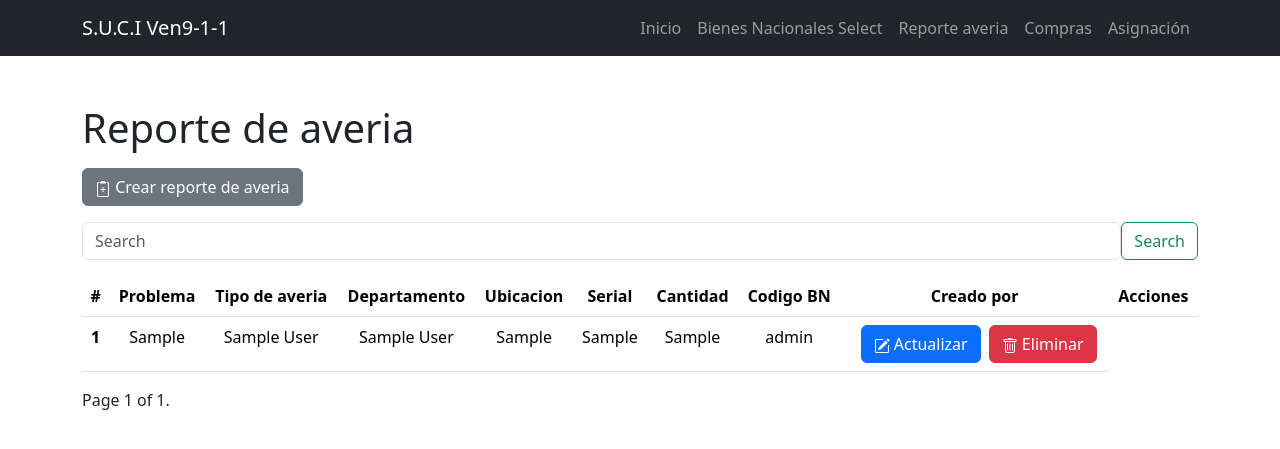
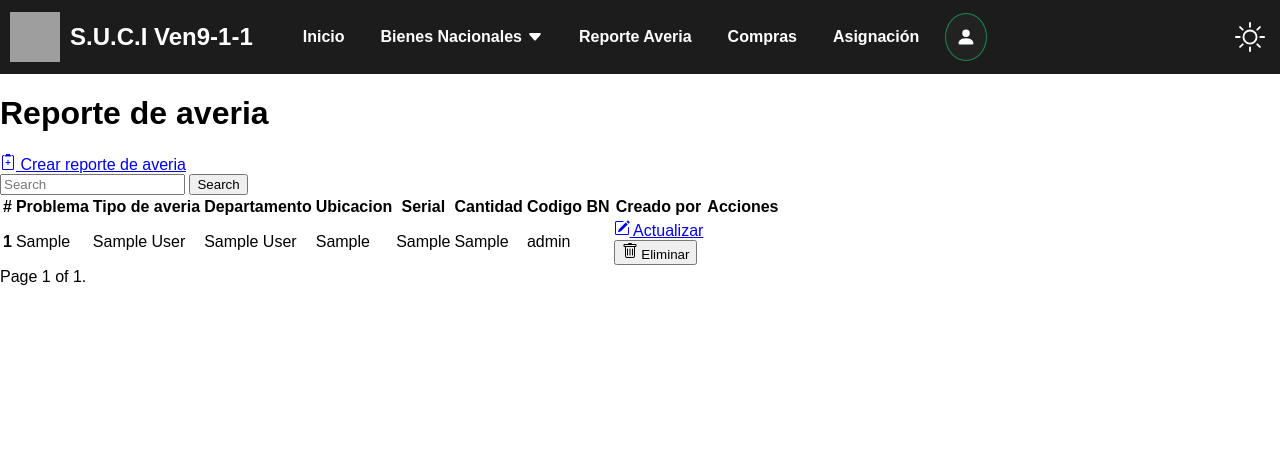
Before and after one commit to esnerf12/django-admin, a Django app: page /bienes/averia in a window 1280 px wide. Shown: the top 449 px of the page. Run offline with Django 5.2, Linux system fonts and the light colour scheme; data comes from the database, SQL or seed files in the repository; tables that the repository leaves empty hold one stand-in row (values such as "Sample post"); grey boxes are pictures that could not be loaded.

Commit message:
css navbar

```diff
--- a/administracion/static/css/main.css
+++ b/administracion/static/css/main.css
@@ -0,0 +1,96 @@
+body {
+    font-family: sans-serif;
+    margin: 0;
+}
+
+nav .grid-container {
+    background: #1c1c1c;
+    color: white;
+    display: grid;
+    grid-template-columns: repeat(3, 1fr);
+    padding: 10px;
+
+    div:first-child {
+        display: flex;
+        justify-content: inherit;
+        align-items: center;
+
+        .navbar-brand {
+            display: flex;
+            justify-content: center;
+            align-items: center;
+            gap: 10px;
+            text-decoration: none;
+            color: white;
+        }
+
+        .navbar-brand img {
+            width: 50px;
+            height: 50px;
+        }
+
+        .navbar-brand span {
+            font-size: 1.5em;
+            font-weight: 700;
+        }
+    }
+
+    div:nth-child(2) {
+        display: flex;
+
+        ul {
+            display: flex;
+            gap: 1em;
+            list-style: none;
+            justify-content: center;
+            align-items: center;
+            margin: 0;
+            padding: 0;
+        }
+
+        ul li a {
+            color: white;
+            font-size: 1em;
+            padding: 1.125em .625em;
+            font-weight: 700;
+            text-decoration: none;
+            white-space: pre;
+        }
+
+        ul li a:hover {
+            color: #198754;
+        }
+
+        ul li:nth-child(2) a {
+            display: flex;
+            justify-content: center;
+            align-items: center;
+            gap: 5px;
+            cursor: pointer;
+        }
+
+        ul li:last-child a {
+            background: #222;
+            width: 20px;
+            height: 10px;
+            display: flex;
+            justify-content: center;
+            align-items: center;
+            border: 0.5px solid #198754;
+            border-radius: 50%;
+            cursor: pointer;
+        }
+    }
+
+    div:nth-child(3) {
+        display: flex;
+        justify-content: end;
+        align-items: center;
+        padding: 5px;
+
+        svg {
+            cursor: pointer;
+        }
+    }
+
+}
--- a/administracion/templates/base.html
+++ b/administracion/templates/base.html
@@ -5,37 +5,32 @@
     <meta charset="UTF-8" />
     <meta name="viewport" content="width=device-width, initial-scale=1.0" />
     <title>S.U.C.I Ven9-1-1 | Gestión Administrativa</title>
-    <link
-      rel="stylesheet"
-      href="https://cdn.jsdelivr.net/npm/bootstrap@5.3.2/dist/css/bootstrap.min.css"
-    />
-    <link rel="stylesheet" href="../static/css/main.css">
+    <link rel="stylesheet" href="{% static 'css/main.css' %}">
   </head>
   <body>
-    <nav class="navbar navbar-expand-lg bg-dark navbar-dark">
-      <div class="container">
-        <a class="navbar-brand" href="#">S.U.C.I Ven9-1-1</a>
-        <button
-          class="navbar-toggler"
-          type="button"
-          data-bs-toggle="collapse"
-          data-bs-target="#navbarNav"
-          aria-controls="navbarNav"
-          aria-expanded="false"
-          aria-label="Toggle navigation"
-        >
-          <span class="navbar-toggler-icon"></span>
-        </button>
-        <div class="collapse navbar-collapse" id="navbarNav">
-          <ul class="navbar-nav ms-auto">
+    <nav>
+      <div class="grid-container">
+        <div>
+          <a class="navbar-brand" href="#">
+            <img src="https://images.squarespace-cdn.com/content/v1/5e0849d5b75e913537ba6e4b/1580072657793-FQHY1078YO7V1B6O3A5C/Target%2BLogo%2B_%2BPictorial%2BLogo%2BExample%2B_%2BMill%2BCreek%2BCreative.png" alt="logo">
+            <span>S.U.C.I Ven9-1-1</span>
+          </a>
+        </div>
+        <div>
+          <ul>
             <li class="nav-item">
               <a class="nav-link" href="/">Inicio</a>
             </li>
             <li class="nav-item">
-              <a class="nav-link" >Bienes Nacionales Select</a>
+              <a class="nav-link" >
+                <span>Bienes Nacionales</span>
+                <svg xmlns="http://www.w3.org/2000/svg" width="16" height="16" fill="currentColor" class="bi bi-caret-down-fill" viewBox="0 0 16 16">
+                  <path d="M7.247 11.14 2.451 5.658C1.885 5.013 2.345 4 3.204 4h9.592a1 1 0 0 1 .753 1.659l-4.796 5.48a1 1 0 0 1-1.506 0z"/>
+                </svg>
+              </a>
             </li>
             <li class="nav-item">
-              <a class="nav-link" href="{% url 'averia' %}">Reporte averia</a>
+              <a class="nav-link" href="{% url 'averia' %}">Reporte Averia</a>
             </li>
             <li class="nav-item">
                 <a class="nav-link" href="{% url 'compra' %}">Compras</a>
@@ -43,7 +38,19 @@
             <li class="nav-item">
                 <a class="nav-link" href="{% url 'asignacion' %}">Asignación</a>
             </li>
+            <li class="nav-item">
+              <a class="nav-link">
+                <svg xmlns="http://www.w3.org/2000/svg" width="30" height="30" fill="currentColor" class="bi bi-person-fill" viewBox="0 0 16 16">
+                  <path d="M3 14s-1 0-1-1 1-4 6-4 6 3 6 4-1 1-1 1zm5-6a3 3 0 1 0 0-6 3 3 0 0 0 0 6"/>
+                </svg>
+              </a>
+            </li>
           </ul>
+        </div>
+        <div>
+          <svg xmlns="http://www.w3.org/2000/svg" width="30" height="30" fill="currentColor" class="bi bi-brightness-high" viewBox="0 0 16 16">
+            <path d="M8 11a3 3 0 1 1 0-6 3 3 0 0 1 0 6m0 1a4 4 0 1 0 0-8 4 4 0 0 0 0 8M8 0a.5.5 0 0 1 .5.5v2a.5.5 0 0 1-1 0v-2A.5.5 0 0 1 8 0m0 13a.5.5 0 0 1 .5.5v2a.5.5 0 0 1-1 0v-2A.5.5 0 0 1 8 13m8-5a.5.5 0 0 1-.5.5h-2a.5.5 0 0 1 0-1h2a.5.5 0 0 1 .5.5M3 8a.5.5 0 0 1-.5.5h-2a.5.5 0 0 1 0-1h2A.5.5 0 0 1 3 8m10.657-5.657a.5.5 0 0 1 0 .707l-1.414 1.415a.5.5 0 1 1-.707-.708l1.414-1.414a.5.5 0 0 1 .707 0m-9.193 9.193a.5.5 0 0 1 0 .707L3.05 13.657a.5.5 0 0 1-.707-.707l1.414-1.414a.5.5 0 0 1 .707 0m9.193 2.121a.5.5 0 0 1-.707 0l-1.414-1.414a.5.5 0 0 1 .707-.707l1.414 1.414a.5.5 0 0 1 0 .707M4.464 4.465a.5.5 0 0 1-.707 0L2.343 3.05a.5.5 0 1 1 .707-.707l1.414 1.414a.5.5 0 0 1 0 .708"/>
+          </svg>
         </div>
       </div>
     </nav>
```
